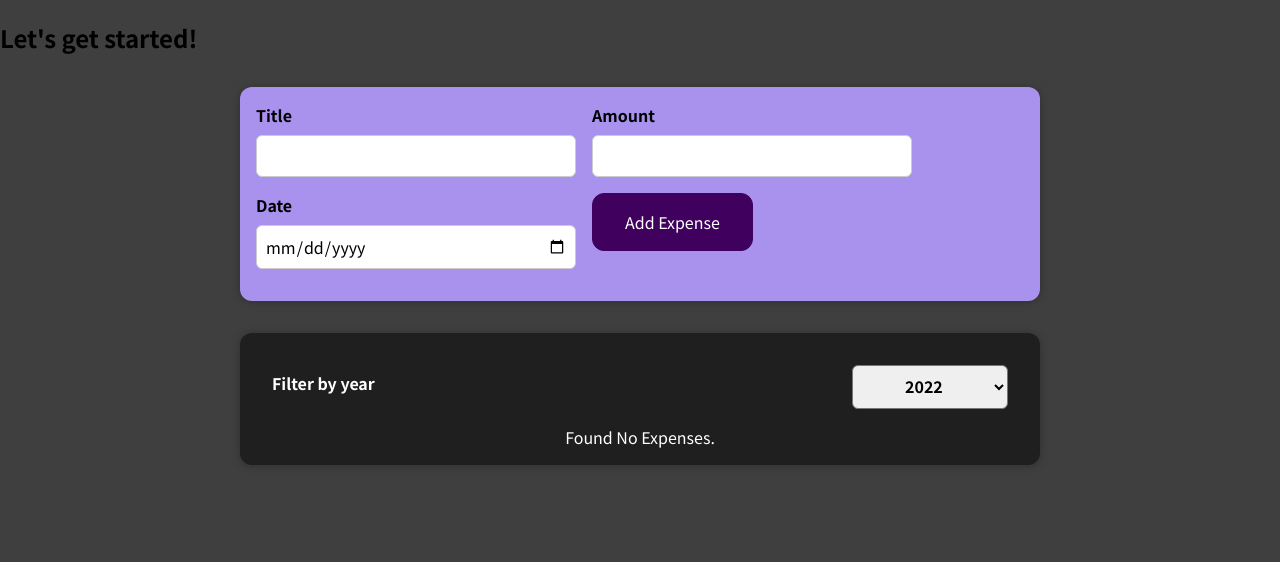
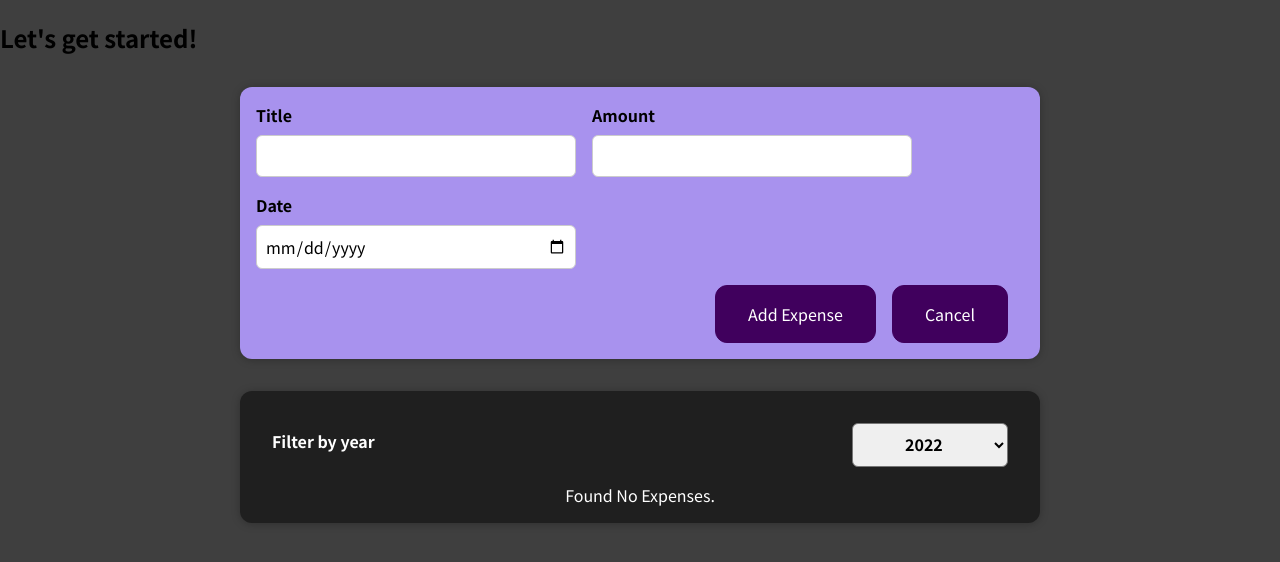
Before and after one commit to ran-codes/udemy-react-js-academind, a React (Create React App) app in the folder project1-basic-react/: page / in a window 1280 px wide. Shown: the top 562 px of the page. Built offline with nearby package versions, Linux system fonts and the light colour scheme.

Commit message:
Assignment 3 RL solution

```diff
--- a/project1-basic-react/src/components/NewExpense/ExpenseForm.js
+++ b/project1-basic-react/src/components/NewExpense/ExpenseForm.js
@@ -5,6 +5,15 @@ export default function ExpenseForm (props) {
   const [enteredTitle, setEnteredTitle] = useState('');
   const [enteredAmount, setEnteredAmount] = useState('');
   const [enteredDate, setEnteredDate] = useState('');
+  const [showForm, setShowForm] = useState(true);
+
+  const showFormButtonHandler = (event) => {
+    setShowForm(true);
+  }
+
+ const cancleFormButtonHandler = (event) => {
+   setShowForm(false);
+  };
 
   const titleChangeHandler = (event) => {
     setEnteredTitle(event.target.value);
@@ -34,8 +43,8 @@ export default function ExpenseForm (props) {
     setEnteredDate('');
   }
 
-  return (
-    <form onSubmit={submitHandler}>
+  var form = (
+    <form>
       <div className="new-expense__controls">
         <div className="new-expense__control">
           <label>Title</label>
@@ -65,10 +74,30 @@ export default function ExpenseForm (props) {
             onChange={DateChangeHandler}
           />
         </div>
-        <div className="new-expense__actions">
-          <button type="submit">Add Expense</button>
-        </div>
+      </div>
+      <div className="new-expense__actions ">
+        <span className="new-expense__actions ">
+          <button type="submit" onClick={submitHandler}>
+            Add Expense
+          </button>
+        </span>
+        <span className="new-expense__actions">
+          <button type="submit" onClick={cancleFormButtonHandler}>
+            Cancel
+          </button>
+        </span>
       </div>
     </form>
   );
+  if (showForm === false) {
+    form = (
+        <div className="">
+          <button type="submit" onClick={showFormButtonHandler}>
+            Add New Expense
+          </button>
+        </div>
+    );
+   }
+
+  return form;
 }
```
